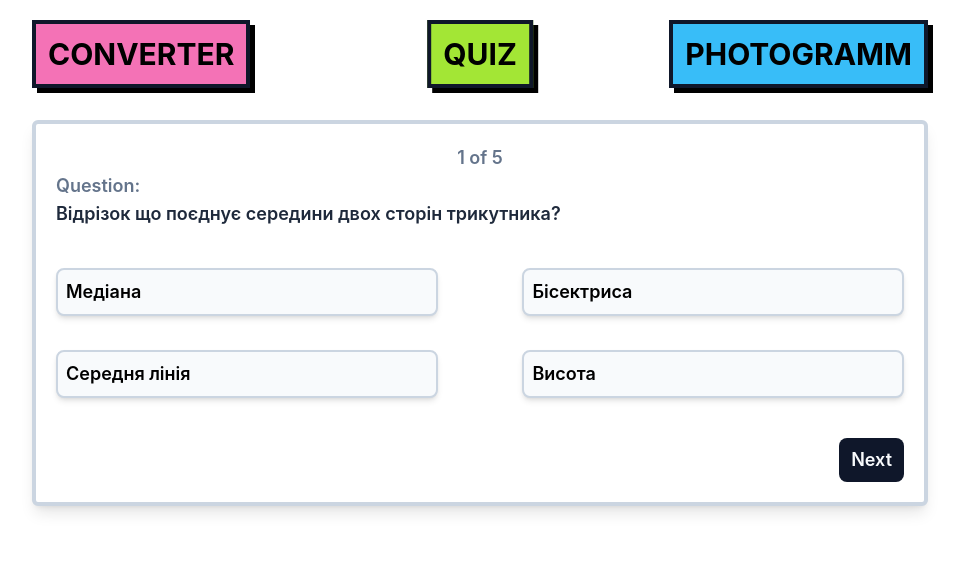
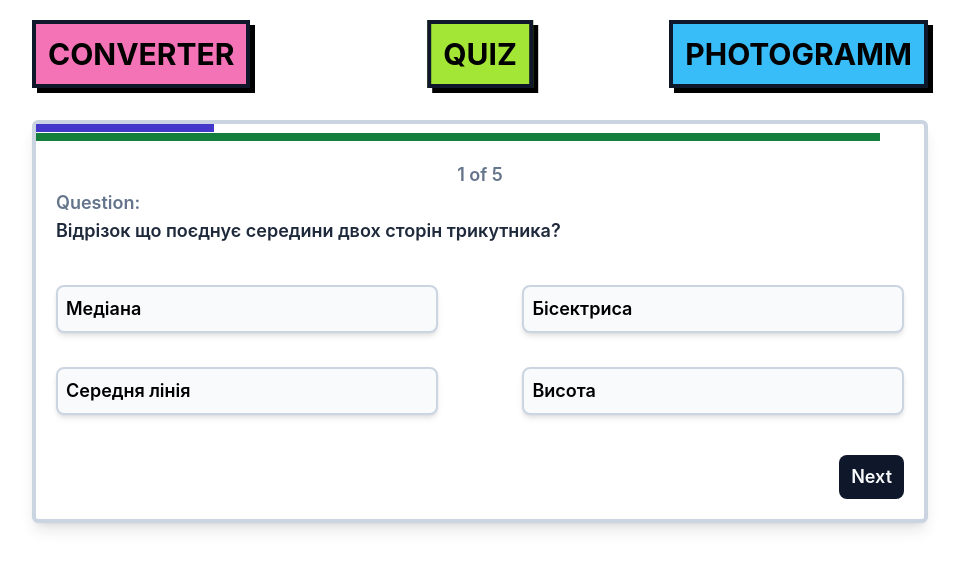
Before and after one commit to VelHRH/FrontCourse, a React (Create React App) app in the folder project3/: page /quiz in a window 1280 px wide. Shown: the top 568 px of the page, without its empty margins (160-1124 px from the left). Built offline with nearby package versions, Linux system fonts and the light colour scheme.

Commit message:
progress bars

```diff
--- /dev/null
+++ b/project3/src/components/Task2/Progressbar.jsx
@@ -0,0 +1,34 @@
+import React, { useEffect, useState } from "react";
+
+export const Progressbar = ({ question, setQuestion }) => {
+ const [width, setWidth] = useState((100 / 5) * question);
+ const [timer, setTimer] = useState(100);
+ useEffect(() => {
+  setWidth(question * 20);
+  console.log(width);
+ }, [question]);
+ useEffect(() => {
+  if (timer > 0) {
+   setTimeout(() => setTimer(timer - 1), 1000);
+  }
+  if (timer === 0) {
+   setQuestion(question + 1);
+  }
+ }, [timer]);
+ return (
+  <>
+   <div className={`h-2 w-full`}>
+    <div
+     className={`h-full bg-indigo-700`}
+     style={{ width: `${width}%` }}
+    ></div>
+   </div>
+   <div className={`h-2 w-full mt-px`}>
+    <div
+     className={`h-full bg-green-700`}
+     style={{ width: `${timer}%`, transition: "width 0.9s" }}
+    ></div>
+   </div>
+  </>
+ );
+};
--- a/project3/src/pages/Task2.jsx
+++ b/project3/src/pages/Task2.jsx
@@ -1,12 +1,15 @@
 import React, { useState } from "react";
 import { Choice } from "../components/Task2/Choice";
 import { NextBtn } from "../components/Task2/NextBtn";
+import { Progressbar } from "../components/Task2/Progressbar";
 import { QuestionInfo } from "../components/Task2/QuestionInfo";
 
 const Task2 = () => {
  const [question, setQuestion] = useState(1);
  return (
-  <div className="flex flex-col w-[70%] ml-[50%] text-lg translate-x-[-50%] font-semibold bg-white border-4 rounded-md border-slate-300 p-5 shadow-lg mt-10">
+  <div className="flex flex-col w-[70%] ml-[50%] text-lg translate-x-[-50%] font-semibold bg-white border-4 rounded-md border-slate-300 shadow-lg mt-10">
+   <Progressbar question={question} setQuestion={setQuestion} />
+   <div className="w-full h-full p-5 flex flex-col">
     <QuestionInfo number={question} />
     <div className="flex flex-wrap my-10">
      <Choice mr="mr-[10%]">Медіана</Choice>
@@ -18,6 +21,7 @@ const Task2 = () => {
     </div>
     <NextBtn question={question} setQuestion={setQuestion} />
    </div>
+  </div>
  );
 };
 
```
Lines whose indentation alone changed are shown as unchanged.
